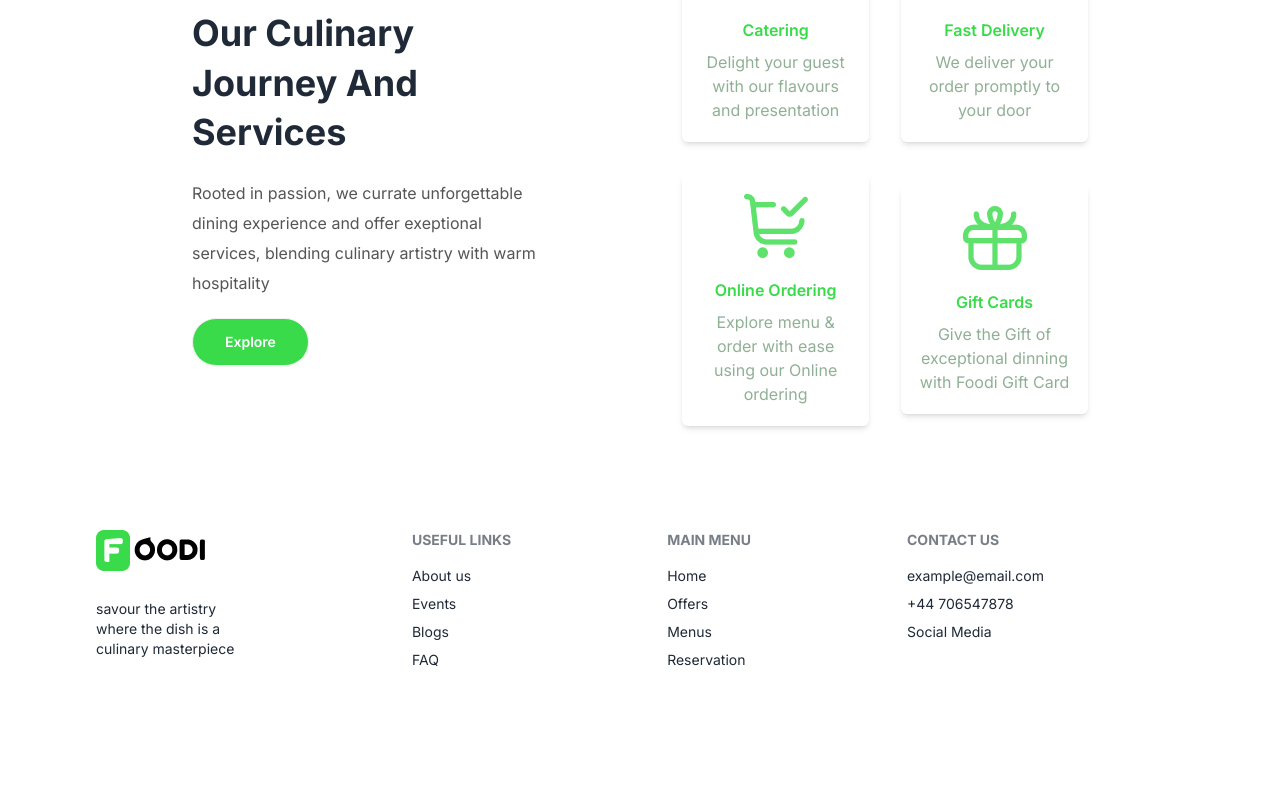
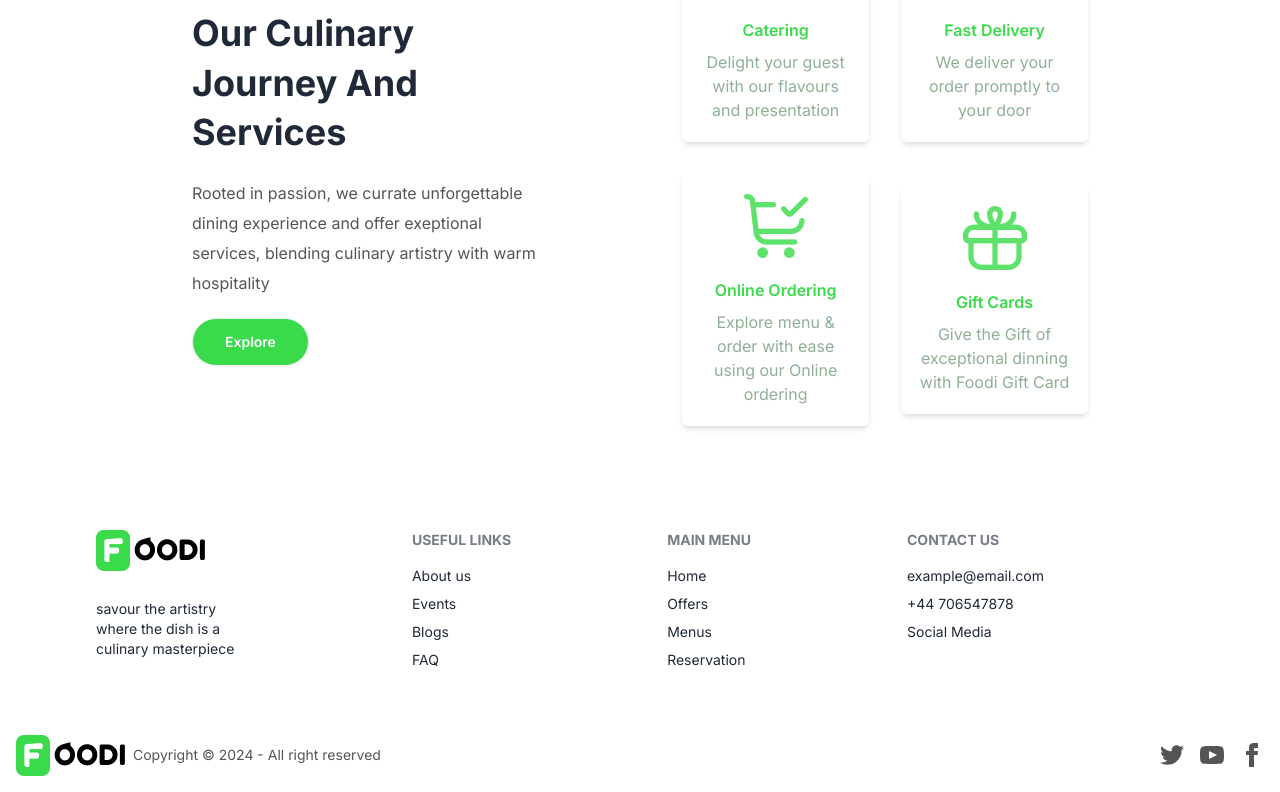
Before and after one commit to Johntech-dev/Foodie, a React (Create React App) app in the folder foodie-client/: page / in a window 1280 px wide. Shown: the part 2545-3337 px from the top of the page. Before the commit the page ends 3264 px from the top, so only its background shows below. Built offline with nearby package versions, Linux system fonts and the light colour scheme.

Commit message:
'upadtedthehomepage'

```diff
--- a/foodie-client/src/components/Footer.jsx
+++ b/foodie-client/src/components/Footer.jsx
@@ -29,7 +29,19 @@
     <a className="link link-hover">Social Media</a>
   </nav>
 </footer>
-    </div>
+<footer className="footer items-center p-4 text-neutral-content">
+  <aside className="items-center grid-flow-col">
+   <img src='logo.png' />
+    <p className='text-secondary'>Copyright © 2024 - All right reserved</p>
+  </aside>
+  <nav className="grid-flow-col text-secondary gap-4 md:place-self-center md:justify-self-end">
+    <a><svg xmlns="http://www.w3.org/2000/svg" width="24" height="24" viewBox="0 0 24 24" className="fill-current"><path d="M24 4.557c-.883.392-1.832.656-2.828.775 1.017-.609 1.798-1.574 2.165-2.724-.951.564-2.005.974-3.127 1.195-.897-.957-2.178-1.555-3.594-1.555-3.179 0-5.515 2.966-4.797 6.045-4.091-.205-7.719-2.165-10.148-5.144-1.29 2.213-.669 5.108 1.523 6.574-.806-.026-1.566-.247-2.229-.616-.054 2.281 1.581 4.415 3.949 4.89-.693.188-1.452.232-2.224.084.626 1.956 2.444 3.379 4.6 3.419-2.07 1.623-4.678 2.348-7.29 2.04 2.179 1.397 4.768 2.212 7.548 2.212 9.142 0 14.307-7.721 13.995-14.646.962-.695 1.797-1.562 2.457-2.549z"></path></svg>
+    </a>
+    <a><svg xmlns="http://www.w3.org/2000/svg" width="24" height="24" viewBox="0 0 24 24" className="fill-current"><path d="M19.615 3.184c-3.604-.246-11.631-.245-15.23 0-3.897.266-4.356 2.62-4.385 8.816.029 6.185.484 8.549 4.385 8.816 3.6.245 11.626.246 15.23 0 3.897-.266 4.356-2.62 4.385-8.816-.029-6.185-.484-8.549-4.385-8.816zm-10.615 12.816v-8l8 3.993-8 4.007z"></path></svg></a>
+    <a><svg xmlns="http://www.w3.org/2000/svg" width="24" height="24" viewBox="0 0 24 24" className="fill-current"><path d="M9 8h-3v4h3v12h5v-12h3.642l.358-4h-4v-1.667c0-.955.192-1.333 1.115-1.333h2.885v-5h-3.808c-3.596 0-5.192 1.583-5.192 4.615v3.385z"></path></svg></a>
+  </nav>
+</footer>
+ </div>
   )
 }
 
```
